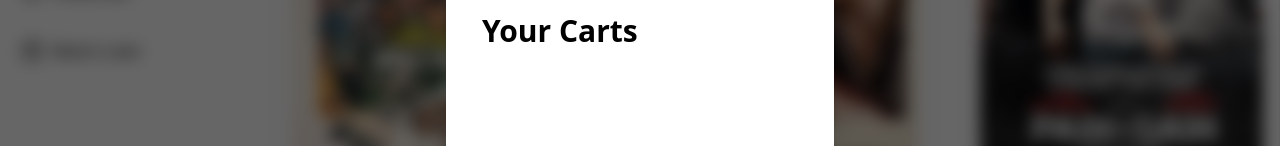
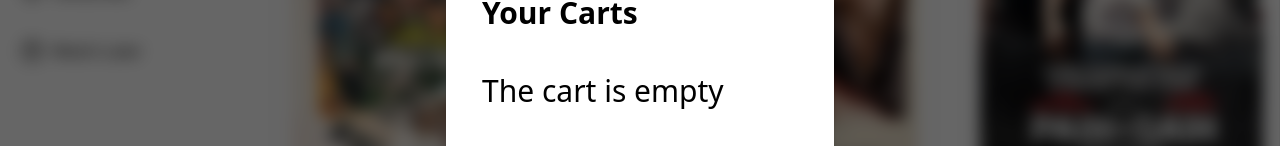
Before and after one commit to programmeramin/Cine-Renta-Movie, a React (Vite) app: page / in a window 1280 px wide. Both pictures are taken after a click on the link 1264 px from the left and 40 px from the top of the page. Shown: the part 301-447 px from the top of the page. Built offline with nearby package versions, Linux system fonts and the light colour scheme.

Commit message:
add to Cart done

```diff
--- a/src/cine/CardDetails.jsx
+++ b/src/cine/CardDetails.jsx
@@ -29,8 +29,13 @@
               Your Carts
             </h2>
             <div className="space-y-8 lg:space-y-12 max-h-[450px] overflow-auto mb-10 lg:mb-14">
-              {cartData.map((item) => (
-                <div className="grid grid-cols-[1fr_auto] gap-4">
+              {
+
+              cartData.length === 0 ? (
+                   <p className="text-3xl">The cart is empty</p>
+              ) :
+               cartData.map((item) => (
+                <div key={item.id} className="grid grid-cols-[1fr_auto] gap-4">
                   <div className="flex items-center gap-4">
                     <img
                       className="rounded overflow-hidden"
@@ -58,7 +63,9 @@
                     </button>
                   </div>
                 </div>
-              ))}
+              ))
+
+             }
             </div>
             <div className="flex items-center justify-end gap-2">
               <a
```
